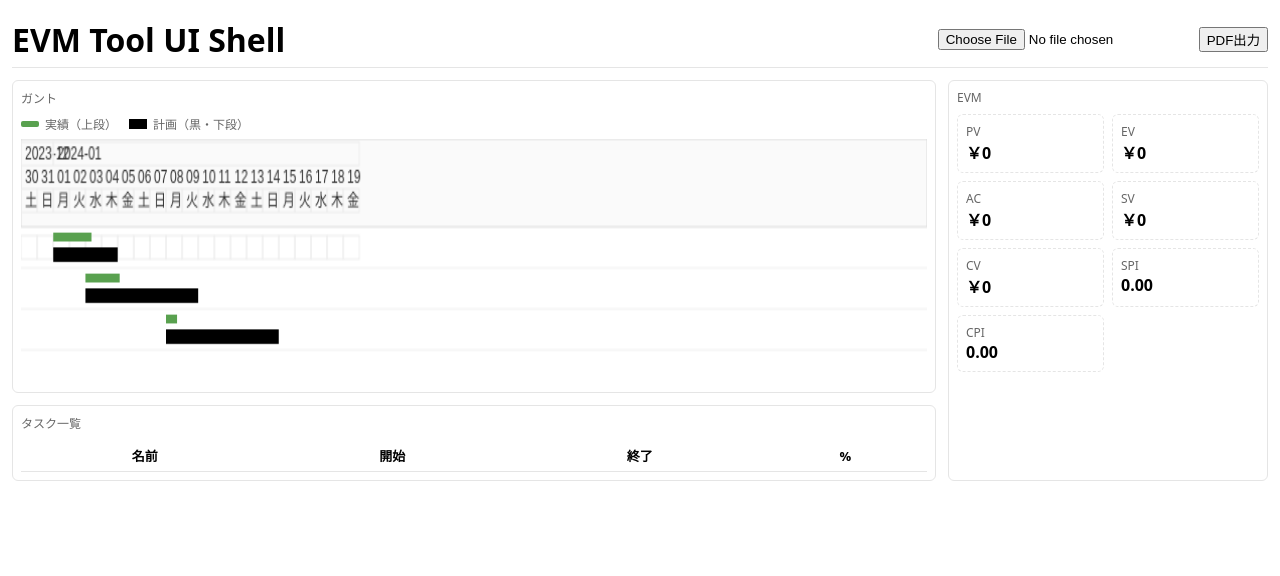
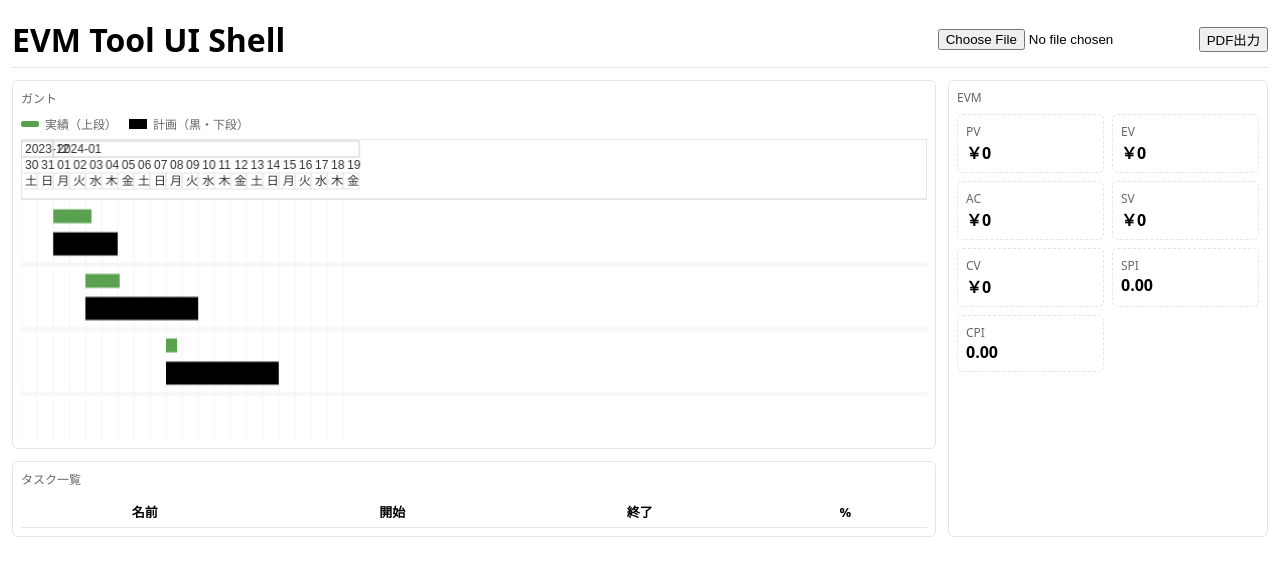
Before and after one commit to 3chihiro/evm-tool, a React (Vite) app in the folder ui/: page / in a window 1280 px wide. Shown: the top 576 px of the page. Built offline with nearby package versions, Linux system fonts and the light colour scheme.

Commit message:
feat(gantt): add sticky triple header and refined grid line colors

```diff
--- a/ui/src/components/GanttCanvas.tsx
+++ b/ui/src/components/GanttCanvas.tsx
@@ -7,7 +7,8 @@ type GTask = { id: string; name: string; start: string; end: string; progress: n
 const cfg = { pxPerDay: 16 }
 
 export default function GanttCanvas({ tasks }: { tasks: TaskRow[] }) {
-  const canvasRef = useRef<HTMLCanvasElement | null>(null)
+  const headerRef = useRef<HTMLCanvasElement | null>(null)
+  const bodyRef = useRef<HTMLCanvasElement | null>(null)
 
   const displayTasks: GTask[] = useMemo(() => {
     if (!tasks.length) {
@@ -41,62 +42,82 @@ export default function GanttCanvas({ tasks }: { tasks: TaskRow[] }) {
   }, [tasks])
 
   useEffect(() => {
-    const canvas = canvasRef.current
-    if (!canvas) return
-    let ctx: CanvasRenderingContext2D | null = null
+    const headerCanvas = headerRef.current
+    const bodyCanvas = bodyRef.current
+    if (!headerCanvas || !bodyCanvas) return
+
+    let hctx: CanvasRenderingContext2D | null = null
+    let bctx: CanvasRenderingContext2D | null = null
     try {
-      ctx = canvas.getContext('2d') as CanvasRenderingContext2D | null
+      hctx = headerCanvas.getContext('2d') as CanvasRenderingContext2D | null
+      bctx = bodyCanvas.getContext('2d') as CanvasRenderingContext2D | null
     } catch {
-      // jsdom では HTMLCanvasElement.getContext が未実装のため、描画をスキップ
       return
     }
-    if (!ctx) return
+    if (!hctx || !bctx) return
+
     const width = 900
     const headerHeight = 60
     const rowH = 28
-    const height = headerHeight + displayTasks.length * rowH + 20
-    canvas.width = width
-    canvas.height = height
+    const bodyHeight = displayTasks.length * rowH + 20
 
-    ctx.clearRect(0, 0, width, height)
+    headerCanvas.width = width
+    headerCanvas.height = headerHeight
+    bodyCanvas.width = width
+    bodyCanvas.height = bodyHeight
 
-    // 三段ヘッダ描画
+    // ヘッダ描画
+    hctx.clearRect(0, 0, width, headerHeight)
     const header = buildTripleHeader(chartStart, chartEnd, cfg)
-    ctx.fillStyle = '#fafafa'
-    ctx.fillRect(0, 0, width, headerHeight)
-    ctx.strokeStyle = '#ddd'
-    ctx.strokeRect(0, 0, width, headerHeight)
+    hctx.fillStyle = '#ffffff'
+    hctx.fillRect(0, 0, width, headerHeight)
+    hctx.strokeStyle = '#d0d0d0'
+    hctx.strokeRect(0, 0, width, headerHeight)
 
-    ctx.fillStyle = '#333'
-    ctx.font = '12px sans-serif'
+    hctx.fillStyle = '#333'
+    hctx.font = '12px sans-serif'
     let y = 14
-    ;['yearMonth', 'day', 'weekday'].forEach((level) => {
+    ;(['yearMonth', 'day', 'weekday'] as const).forEach((level, idx) => {
       const segments = (header as any)[level] as Array<{ label: string; x: number; w: number }>
       segments.forEach((s) => {
-        ctx.fillText(s.label, s.x + 4, y)
-        ctx.strokeStyle = '#eee'
-        ctx.strokeRect(s.x, (y - 12) + (level === 'yearMonth' ? 0 : level === 'day' ? 16 : 32), s.w, 16)
+        hctx.fillText(s.label, s.x + 4, y)
+        // グリッド枠
+        hctx.strokeStyle = idx === 0 ? '#cccccc' : '#e6e6e6'
+        hctx.strokeRect(s.x, (y - 12) + (level === 'yearMonth' ? 0 : level === 'day' ? 16 : 32), s.w, 16)
       })
       y += 16
     })
 
-    // 各行とバー描画
+    // ボディ描画
+    bctx.clearRect(0, 0, width, bodyHeight)
+
+    // 縦グリッド（日単位）
+    const daySegs = (header as any)['day'] as Array<{ label: string; x: number; w: number }>
+    bctx.strokeStyle = '#f5f5f5'
+    daySegs.forEach((s) => {
+      bctx.beginPath()
+      bctx.moveTo(s.x, 0)
+      bctx.lineTo(s.x, bodyHeight)
+      bctx.stroke()
+    })
+
+    // バーと行区切り
     displayTasks.forEach((t, i) => {
-      const top = headerHeight + i * rowH
+      const top = i * rowH
       // 実績バー（上段）
       const a = actualBar(t as any, chartStart, cfg)
-      ctx.fillStyle = '#59A14F' // actual: green
-      ctx.fillRect(a.x, top + 4, a.w, 6)
-      // 計画バー（黒・固定、下段）
+      bctx.fillStyle = '#59A14F'
+      bctx.fillRect(a.x, top + 4, a.w, 6)
+      // 計画バー（黒）
       const p = planBar(t as any, chartStart, cfg)
-      ctx.fillStyle = '#000000'
-      ctx.fillRect(p.x, top + 14, p.w, 10)
+      bctx.fillStyle = '#000000'
+      bctx.fillRect(p.x, top + 14, p.w, 10)
       // 行区切り線
-      ctx.strokeStyle = '#f0f0f0'
-      ctx.beginPath()
-      ctx.moveTo(0, top + rowH)
-      ctx.lineTo(width, top + rowH)
-      ctx.stroke()
+      bctx.strokeStyle = '#efefef'
+      bctx.beginPath()
+      bctx.moveTo(0, top + rowH)
+      bctx.lineTo(width, top + rowH)
+      bctx.stroke()
     })
   }, [displayTasks, chartStart, chartEnd])
 
@@ -113,7 +134,12 @@ export default function GanttCanvas({ tasks }: { tasks: TaskRow[] }) {
           <span style={{ fontSize: 12, color: '#666' }}>計画（黒・下段）</span>
         </div>
       </div>
-      <canvas ref={canvasRef} style={{ width: '100%', height: '240px' }} />
+      <div className="gantt-scroll">
+        <div className="gantt-header">
+          <canvas ref={headerRef} className="gantt-canvas" style={{ height: 60 }} />
+        </div>
+        <canvas ref={bodyRef} className="gantt-canvas" style={{ height: '240px' }} />
+      </div>
     </div>
   )
 }
--- a/ui/src/styles.css
+++ b/ui/src/styles.css
@@ -23,3 +23,8 @@ html, body, #root { height: 100%; margin: 0; font-family: system-ui, sans-serif;
 .evm-item { border: 1px dashed var(--border); border-radius: 6px; padding: 8px; }
 .evm-label { font-size: 12px; color: var(--muted); }
 .evm-value { font-weight: 600; }
+
+/* Gantt scrolling and sticky header */
+.gantt-scroll { max-height: 320px; overflow: auto; }
+.gantt-header { position: sticky; top: 0; background: #fff; z-index: 1; border-bottom: 1px solid var(--border); }
+.gantt-canvas { display: block; width: 100%; }
```
